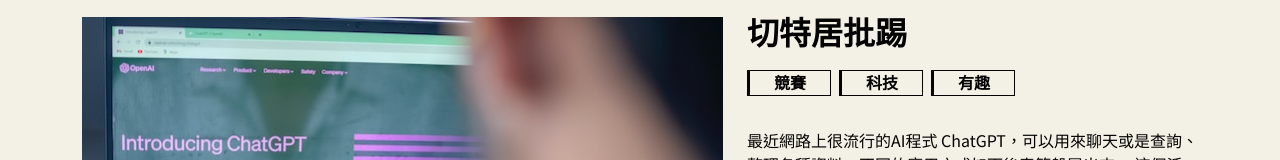
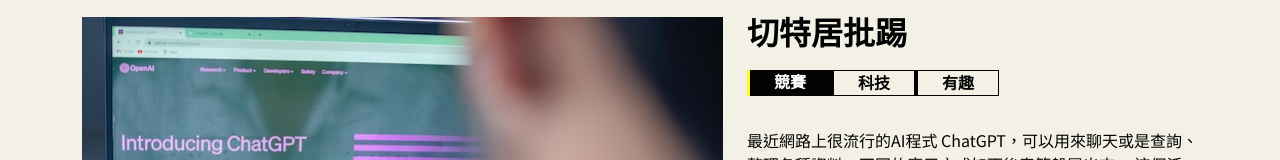
Before and after one commit to LandyHsiao/7tao-activity, a website built with Vite: page pages/index.html in a window 1280 px wide. In both pictures the pointer is over the element "競賽". Shown: the part 2241-2401 px from the top of the page. Built offline with nearby package versions, Linux system fonts and the light colour scheme.

Commit message:
fix: 🐛 custom badge hover effect

```diff
--- a/assets/scss/components/_badge.scss
+++ b/assets/scss/components/_badge.scss
@@ -1,7 +1,7 @@
 .badge {
   border: 1px solid $primary;
   border-left-width: 3px;
-  margin-right: 8px;
+  // margin-right: 8px;
   font-family: $display-font-family;
   &:last-child {
     margin-right: 0;
@@ -11,4 +11,11 @@
     padding-left: 1.5 * $spacer;
     padding-right: 1.5 * $spacer;
   }
+  &:hover {
+    border-left-color: $secondary;
+    border-top-width: 0;
+    border-bottom-width: 0;
+    color: $white;
+    background-color: $primary;
+  }
 }
```
